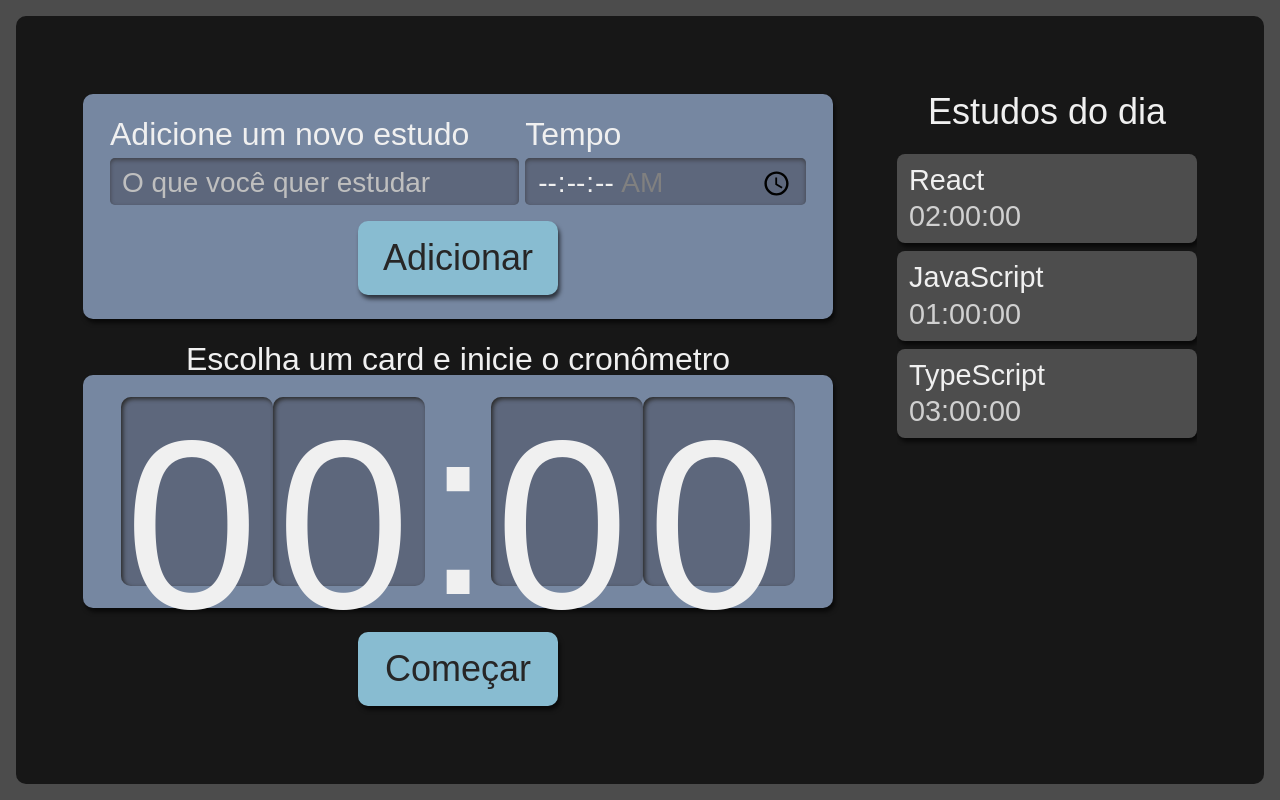
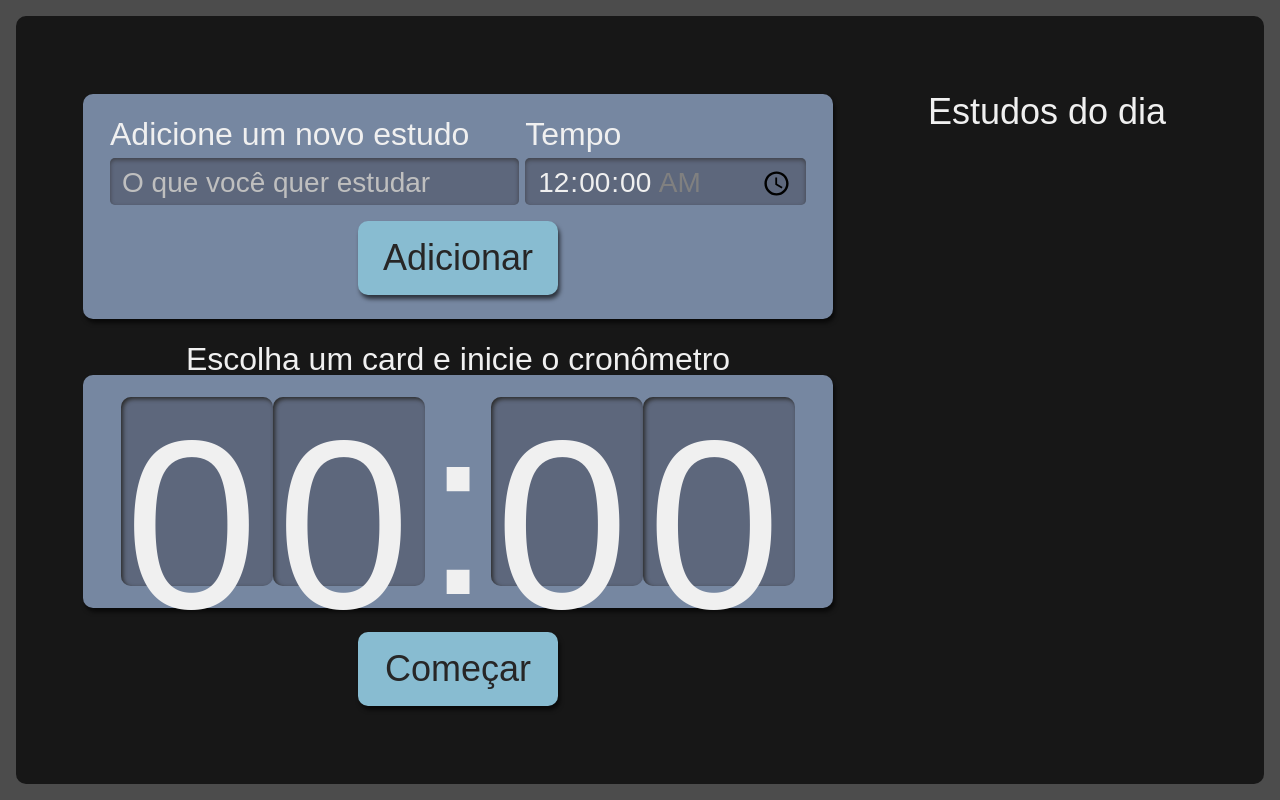
Before and after one commit to joaolucas14/alura-studies, a React (Create React App) app: page / in a window 1280 px wide. Built offline with nearby package versions, Linux system fonts and the light colour scheme.

Commit message:
pegando os valores do input para a lista

```diff
--- a/src/components/Botao/index.tsx
+++ b/src/components/Botao/index.tsx
@@ -3,8 +3,13 @@ import style from "./Botao.module.scss";
 
 interface BotaoProps {
   children: ReactNode;
+  type?: "button" | "submit" | "reset" | undefined;
 }
 
-export default function Botao({ children }: BotaoProps) {
-  return <button className={style.botao}>{children}</button>;
+export default function Botao({ children, type = "button" }: BotaoProps) {
+  return (
+    <button type={type} className={style.botao}>
+      {children}
+    </button>
+  );
 }
--- a/src/components/Formulario/index.tsx
+++ b/src/components/Formulario/index.tsx
@@ -1,9 +1,22 @@
+import { useState } from "react";
 import Botao from "../Botao";
 import style from "./Formulario.module.scss";
+import { Itarefa } from "../../types/tarefa";
 
-export default function Formulario() {
+interface Iformulario {
+  setTarefas: React.Dispatch<React.SetStateAction<Itarefa[]>>;
+}
+
+export default function Formulario({ setTarefas }: Iformulario) {
+  const [tarefa, setTarefa] = useState("");
+  const [tempo, setTempo] = useState("00:00:00");
+  function salvarTarefa(evento: React.FormEvent) {
+    evento.preventDefault();
+    setTarefas((tarefasAntigas) => [...tarefasAntigas, { tarefa, tempo }]);
+  }
+
   return (
-    <form className={style.novaTarefa}>
+    <form className={style.novaTarefa} onSubmit={salvarTarefa}>
       <div className={style.inputContainer}>
         <label htmlFor="tarefa">Adicione um novo estudo</label>
         <input
@@ -11,6 +24,8 @@ export default function Formulario() {
           name="tarefa"
           id="tarefa"
           placeholder="O que você quer estudar"
+          value={tarefa}
+          onChange={(evento) => setTarefa(evento.target.value)}
           required
         />
       </div>
@@ -23,10 +38,12 @@ export default function Formulario() {
           id="tempo"
           min="00:00:00"
           max="01:30:00"
+          value={tempo}
+          onChange={(evento) => setTempo(evento.target.value)}
           required
         />
       </div>
-      <Botao>Adicionar</Botao>
+      <Botao type="submit">Adicionar</Botao>
     </form>
   );
 }
--- a/src/components/Lista/index.tsx
+++ b/src/components/Lista/index.tsx
@@ -1,20 +1,8 @@
+import { Itarefa } from "../../types/tarefa";
 import Item from "./Item";
 import style from "./Lista.module.scss";
-export default function Lista() {
-  const tarefas = [
-    {
-      tarefa: "React",
-      tempo: "02:00:00",
-    },
-    {
-      tarefa: "JavaScript",
-      tempo: "01:00:00",
-    },
-    {
-      tarefa: "TypeScript",
-      tempo: "03:00:00",
-    },
-  ];
+
+export default function Lista({ tarefas }: { tarefas: Itarefa[] }) {
   return (
     <aside className={style.listaTarefas}>
       <h2>Estudos do dia</h2>
--- a/src/pages/App.tsx
+++ b/src/pages/App.tsx
@@ -1,13 +1,16 @@
+import { useState } from "react";
 import Cronometro from "../components/Cronometro";
 import Formulario from "../components/Formulario";
 import Lista from "../components/Lista";
 import style from "./App.module.scss";
+import { Itarefa } from "../types/tarefa";
 
 function App() {
+  const [tarefas, setTarefas] = useState<Itarefa[]>([]);
   return (
     <div className={style.AppStyle}>
-      <Formulario />
-      <Lista />
+      <Formulario setTarefas={setTarefas} />
+      <Lista tarefas={tarefas} />
       <Cronometro />
     </div>
   );
--- /dev/null
+++ b/src/types/tarefa.ts
@@ -0,0 +1,4 @@
+export interface Itarefa {
+  tarefa: string;
+  tempo: string;
+}
```
